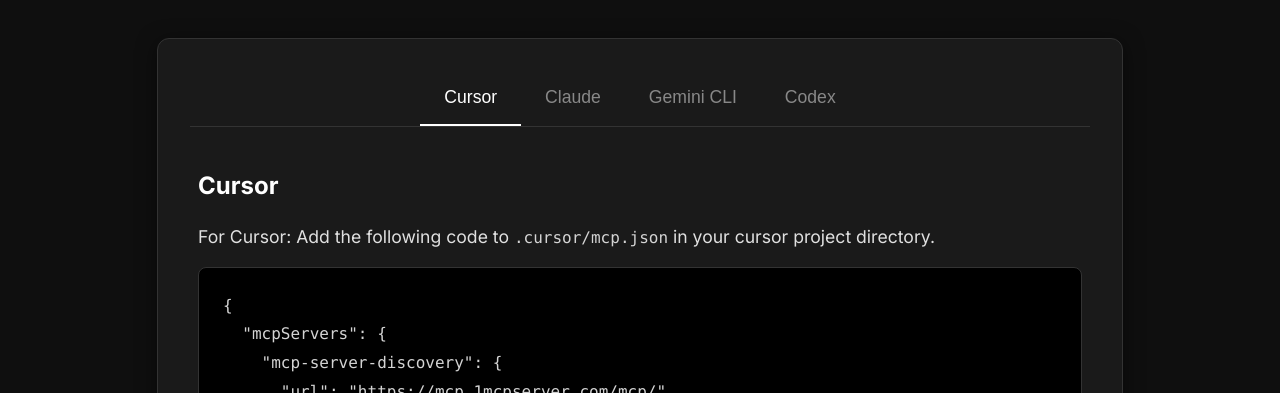
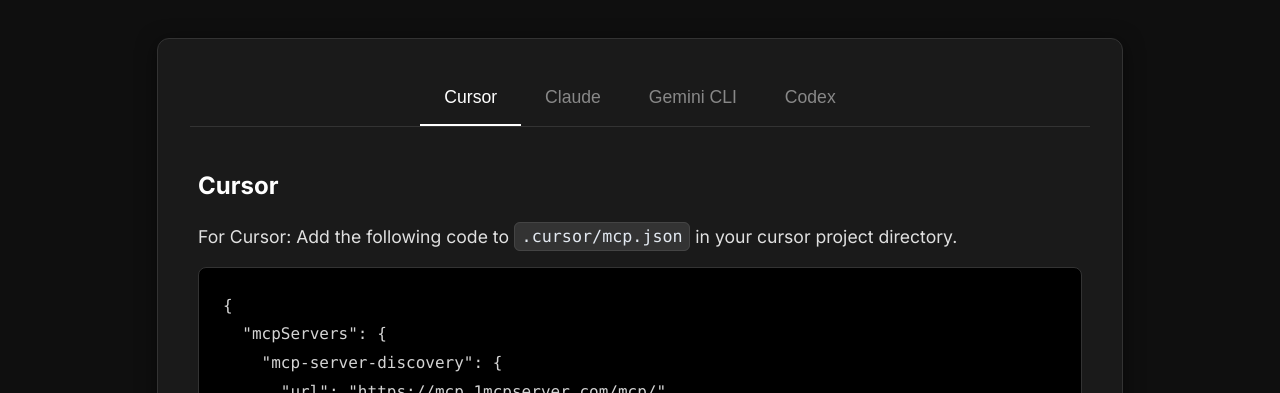
Before and after one commit to particlefuture/1mcpserver, a plain HTML site: page docs/index.html in a window 1280 px wide. Shown: the part 407-800 px from the top of the page. Drawn offline with Linux system fonts and the light colour scheme.

Commit message:
inline code highlighting

```diff
--- a/docs/style.css
+++ b/docs/style.css
@@ -157,10 +157,22 @@
 }
 
 code {
-    font-family: 'Menlo', 'Monaco', 'Courier New', monospace; /* Better monospace stack */
+    font-family: 'Menlo', 'Monaco', 'Courier New', monospace;
+    color: #e2e8f0;
+    background-color: #333333;
+    padding: 0.2em 0.4em;
+    border-radius: 6px;
+    font-size: 0.95em;
+    border: 1px solid #444;
+}
+
+pre code {
+    background-color: transparent;
+    padding: 0;
+    border: none;
+    border-radius: 0;
     color: #d4d4d4;
-    font-size: 1rem; /* Increased font size */
-    line-height: 1.5;
+    font-size: 1rem;
 }
 
 #demo iframe {
```
